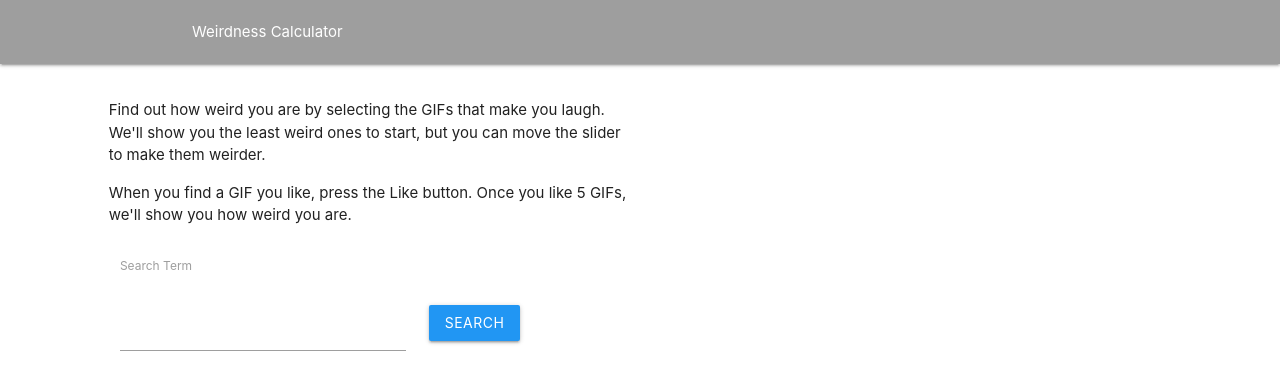
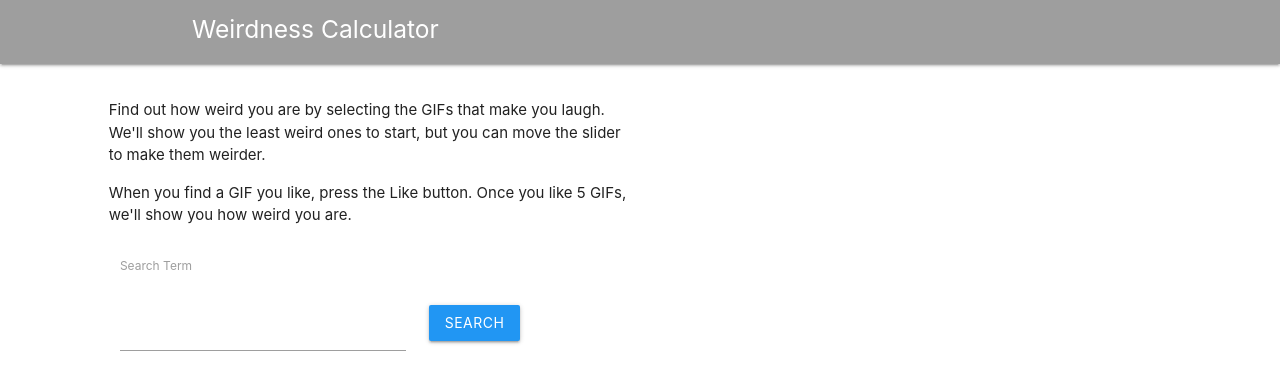
Before and after one commit to twinsfan421/weirdness-calculator, a React (Create React App) app: page / in a window 1280 px wide. Shown: the top 390 px of the page. Built offline with nearby package versions, Linux system fonts and the light colour scheme.

Commit message:
update navbar

```diff
--- a/src/components/layout/Navbar.js
+++ b/src/components/layout/Navbar.js
@@ -5,9 +5,9 @@ const Navbar = (props) => {
     return (
         <div className="row">
             <nav className="nav-wrapper grey">
-                <div className="container">
-                    <Link to="/" className="left">Weirdness Calculator</Link>
-                </div>
+                <h4 className="container">
+                    <Link to="/" className="left"><h5>Weirdness Calculator</h5></Link>
+                </h4>
             </nav>
         </div>
     );
```
